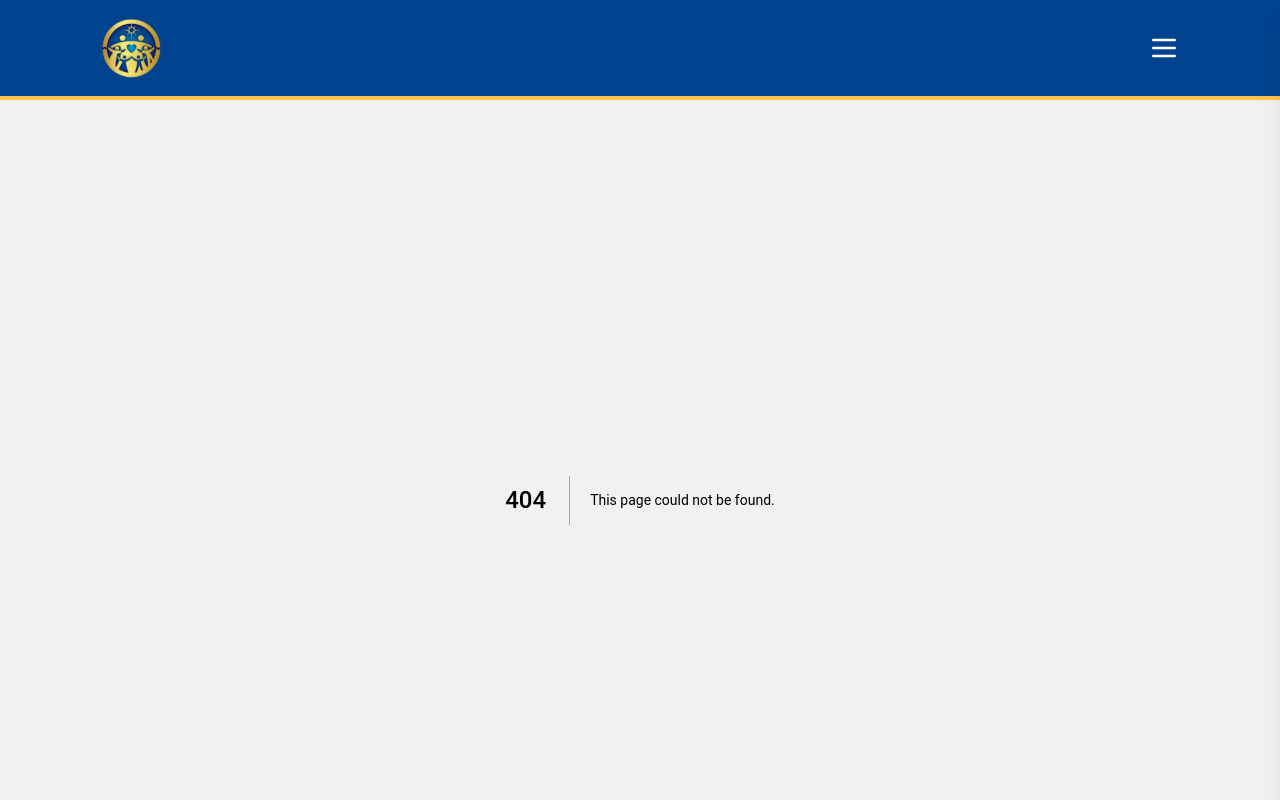
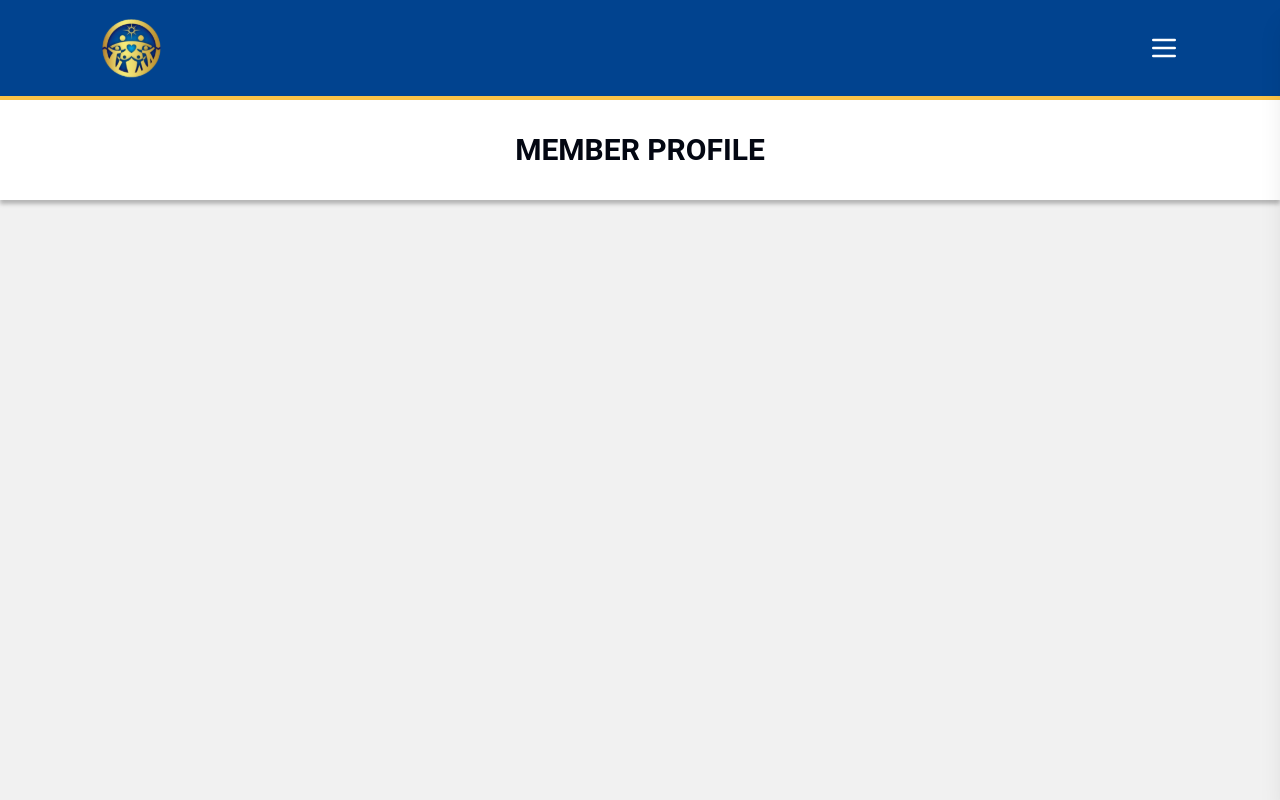
Before and after one commit to CoderTofu/FFWPU_System, a Next.js app: page /member/display-member in a window 1280 px wide. Before the commit this address had no page. Shown: the top 800 px of the page. Built offline with nearby package versions, Linux system fonts and the light colour scheme.

Commit message:
initial commit

```diff
--- /dev/null
+++ b/src/app/(private)/member/display-member/page.tsx
@@ -0,0 +1,27 @@
+export default function DisplayMember() {
+    return (<div>
+    {/*Banner */}
+    <div className=" bg-white p-4 shadow-[0px_4px_4px_rgba(0,0,0,0.25)]">
+      <p className="mt-4 mb-4 text-center text-2xl sm:text-3xl font-semibold">
+        MEMBER PROFILE
+      </p>
+    </div>
+
+    {/*Section for Member Profile Pic*/}
+    <section></section>
+
+    {/*Section for Personal Information*/}
+    <section></section>
+
+    {/*Section for Spiritual Information*/}
+    <section></section>
+
+    {/*Section for Mission History*/}
+    <section></section>
+
+    {/*Section for List of Blessings*/}
+    <section></section>
+
+
+    </div>);
+}
```
